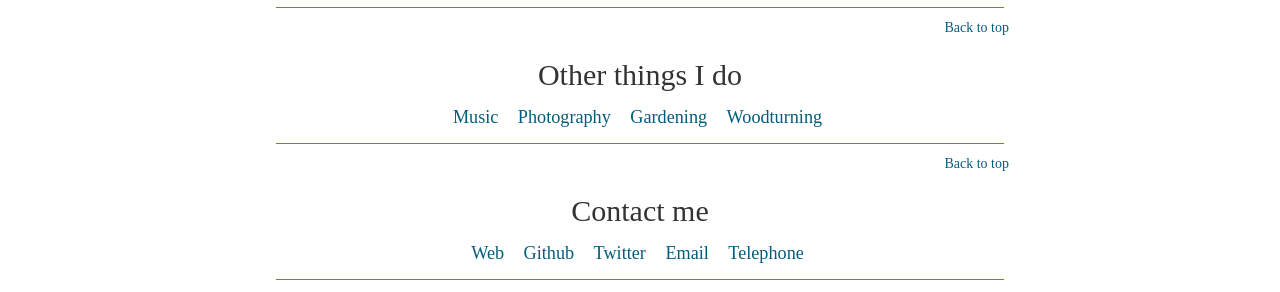
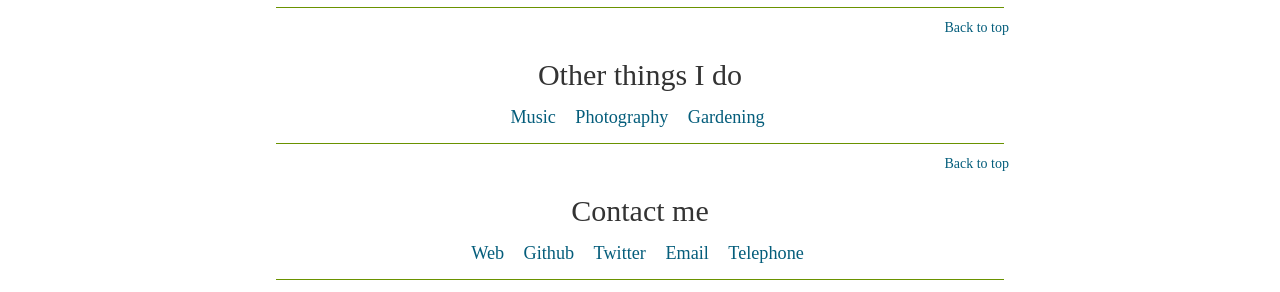
Before and after one commit to pikesley/pikesley.github.io, a Jekyll site: the page built from cv.html, in a window 1280 px wide. Shown: the part 1760-2052 px from the top of the page. Built offline with Jekyll 4.4.1, drawn with Linux system fonts in a browser that asks for light colours; nearby versions of some CDN libraries; some web fonts are replaced; a style sheet for code colours, icons or effects is not loaded.

Commit message:
Remove woodturning

```diff
--- a/_data/cv/interests.yml
+++ b/_data/cv/interests.yml
@@ -6,6 +6,3 @@
 
 - thing: Gardening
   url:   https://www.flickr.com/photos/pikesley/collections/72157661958355852/
-
-- thing: Woodturning
-  url:   https://www.flickr.com/photos/pikesley/albums/72157665435637176
```
